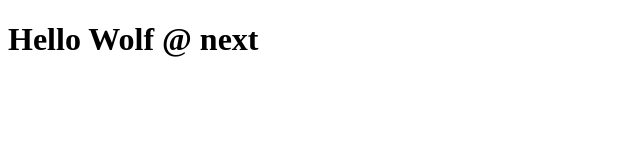
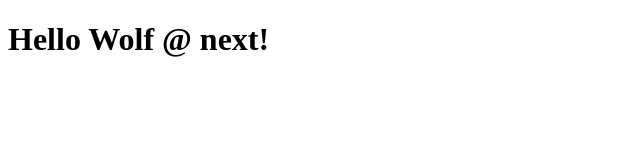
Before and after one commit to bruno-wolf/next-level-week-5-react, a Next.js app: page / in a window 1280 px wide. Shown: the top 160 px of the page, without its empty margins (0-640 px from the left). Built offline with nearby package versions, Linux system fonts and the light colour scheme.

Commit message:
v.0.0.1 adds typescript to project

```diff
--- a/package.json
+++ b/package.json
@@ -11,5 +11,10 @@
     "next": "10.1.3",
     "react": "17.0.2",
     "react-dom": "17.0.2"
+  },
+  "devDependencies": {
+    "@types/node": "^14.14.41",
+    "@types/react": "^17.0.3",
+    "typescript": "^4.2.4"
   }
 }
--- a/pages/index.js
+++ /dev/null
@@ -1,3 +0,0 @@
-export default function Home() {
-  return <h1>Hello Wolf @ next</h1>;
-}
--- /dev/null
+++ b/pages/index.tsx
@@ -0,0 +1,3 @@
+export default function Home() {
+  return <h1>Hello Wolf @ next!</h1>;
+}
```
Also changed, not shown: tsconfig.json (added, +29 -0 lines), next-env.d.ts (added), pages/_app.tsx (renamed from pages/_app.js), 1 other file (tests, documents, lock files or other folders).
